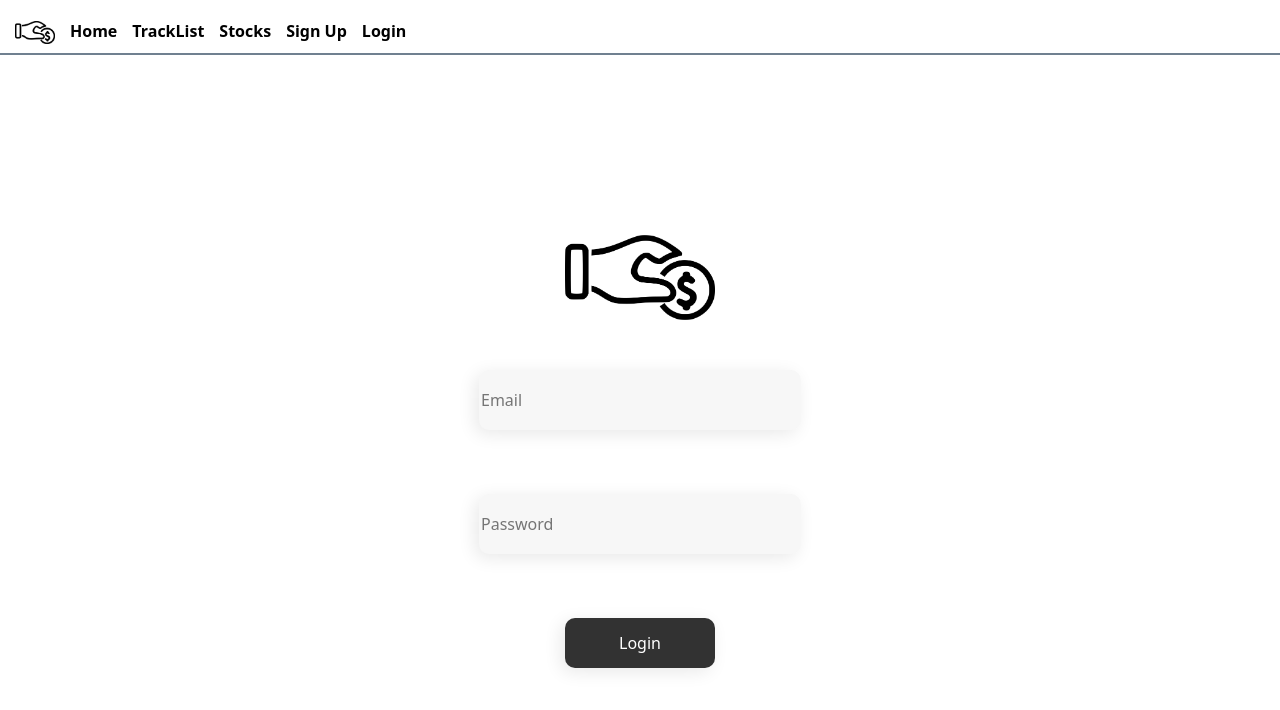
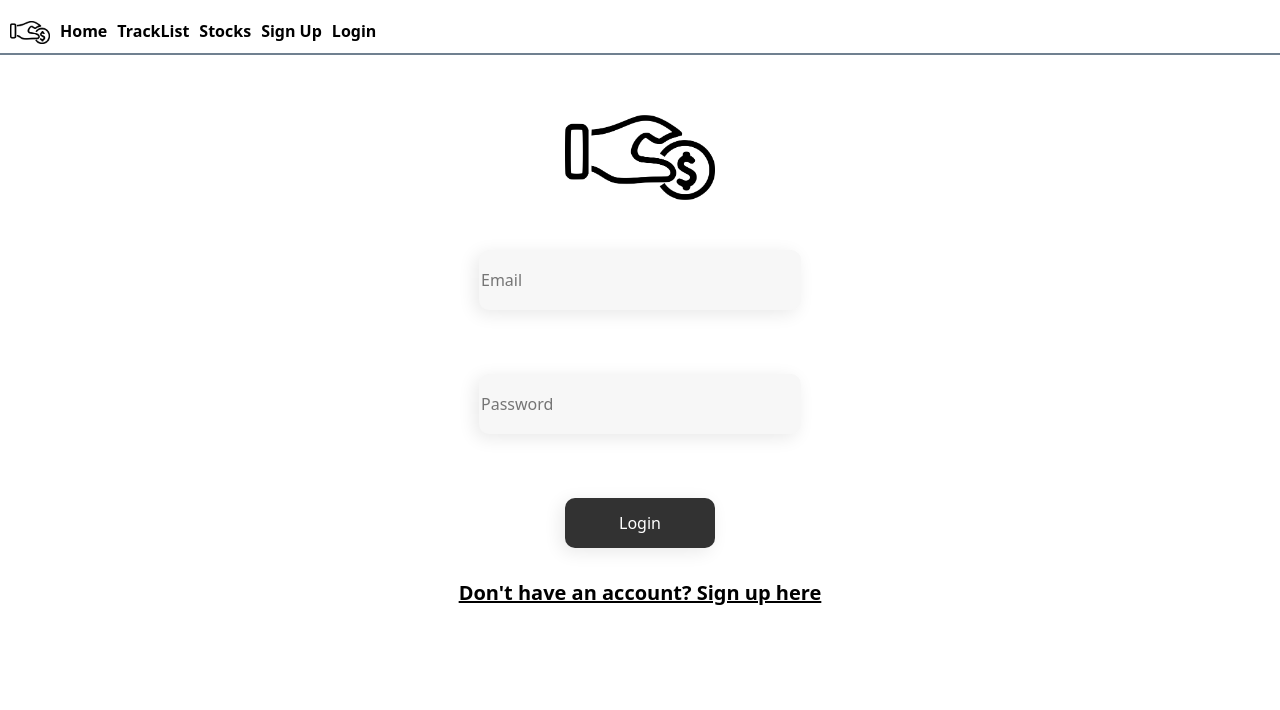
Before and after one commit to svastiks/react-all-investments-portfolio, a React (Create React App) app in the folder client/: page /login in a window 1280 px wide. Shown: the top 710 px of the page. Built offline with nearby package versions, Linux system fonts and the light colour scheme.

Commit message:
sign up and sign in error handling

```diff
--- a/client/src/Components/Coinlist.jsx
+++ b/client/src/Components/Coinlist.jsx
@@ -9,8 +9,8 @@ import { isDisabled } from '@testing-library/user-event/dist/utils';
 
 const Coinlist = (coin) => {
 
-    const [isDisabled, setDisabled] = useState(false);
-    const [isDisabledRemove, setDisabledRemove] = useState(false);
+    const [isDisabled, setDisabled] = useState('');
+    const [isDisabledRemove, setDisabledRemove] = useState('');
 
 
     const send = () => {
@@ -31,6 +31,8 @@ const Coinlist = (coin) => {
 
     const removeCoin = (id) => {
         localStorage.removeItem(id);
+        setDisabledRemove(true);
+        setDisabled(false);
 
         // window.location.reload(true);
     }
--- a/client/src/Pages/Login.jsx
+++ b/client/src/Pages/Login.jsx
@@ -2,14 +2,17 @@ import { useState, useEffect } from 'react'
 // const jwt = require('jsonwebtoken')
 // import jwt from 'jsonwebtoken'
 // import crypto from 'crypto'
+import { Link } from 'react-router-dom'
 
 const Buffer = require('buffer').Buffer;
-
 
 export default function Login() {
 
   const [email, setEmail] = useState('')
   const [password, setPassword] = useState('')
+  const [login, setLogin] = useState(true)
+  const [loginDone, setLoginDone] = useState(false)
+
 
   async function loginUser(event) {
     event.preventDefault();
@@ -26,6 +29,20 @@ export default function Login() {
     })
 
     const data = await response.json()
+    console.log(data)
+
+    if (data.status !== 'error') {
+      setLoginDone(true)
+      sessionStorage.setItem('Login', 'LoggedIn');
+      setTimeout(() => {
+        window.location.href = '/'
+      }, 700)
+      setLogin(true)
+    }
+    else {
+      setLogin(false)
+      setLoginDone(false)
+    }
 
     const token = data.user;
     const payload = token.split('.')[1];
@@ -37,20 +54,6 @@ export default function Login() {
     const jsonPayload = JSON.parse(decodedPayload);
 
     sessionStorage.setItem('name', jsonPayload.name)
-
-    if (data.user) {
-      alert('Login successful')
-
-      sessionStorage.setItem('Login', 'LoggedIn');
-
-      setTimeout(() => {
-        window.location.href = '/'
-      }, 1000)
-
-    }
-    else {
-      alert('Please check your username and password')
-    }
 
   }
 
@@ -68,6 +71,11 @@ export default function Login() {
           <input className="password" value={password} type="password" placeholder="Password" onChange={(e) => (setPassword(e.target.value))}></input> <br></br>
 
           <input className="login-btn" type="submit" value="Login"></input>
+
+          {login ? null : <h4 className="login-unsuccessful">Email or password entered is incorrect. <br></br>Please try again.</h4>}
+          {loginDone ? <h2 className='login-successful'>LOGIN SUCCESSFUL!</h2> : null}
+
+          <Link className='no-account' to='/register'>Don't have an account? Sign up here</Link>
         </div>
       </form>
 
--- a/client/src/Pages/Signup.jsx
+++ b/client/src/Pages/Signup.jsx
@@ -1,10 +1,15 @@
 import { useState, useEffect } from 'react'
+
+import { Link } from 'react-router-dom'
 
 export default function Home() {
 
     const [name, setName] = useState('')
     const [email, setEmail] = useState('')
     const [password, setPassword] = useState('')
+
+    const [success, setSuccess] = useState('')
+    const [fail, setFail] = useState(true);
 
     async function registerUser(event) {
         event.preventDefault();
@@ -25,11 +30,12 @@ export default function Home() {
         //console.log(data);
 
         if (data.status === 'error') {
-            alert('An account with this email already exists!!')
+            // alert('An account with this email already exists!!')
         }
-        else {
-            window.location.href = '/login'
-        }
+
+        let successLocal = data.status !== 'error';
+        setSuccess(successLocal)
+        setFail(successLocal)
     }
 
     return (
@@ -44,6 +50,17 @@ export default function Home() {
                 <input className="signup-password" value={password} type="password" placeholder="Password" onChange={(e) => (setPassword(e.target.value))}></input> <br></br>
 
                 <input className="signup-btn" type="submit" value="Register"></input>
+
+                <div className='after-signup'>
+
+                    {fail ? null : <h5 className='error-create'>An account with this email already exists.</h5>}
+
+                    {success ? <h3 className='success-create'>Account was created successfully.</h3> : null}
+                    {success ? <Link className='sucess-links' to='/login'>LOGIN INTO YOUR ACCOUNT</Link> : null}
+                    {success ? <div>or</div> : null}
+                    {success ? <Link className='sucess-links' to='/'>EXPLORE CRYPTO</Link> : null}
+
+                </div>
             </form>
         </div>
 
--- a/client/src/stylesheet.css
+++ b/client/src/stylesheet.css
@@ -188,8 +188,8 @@ body {
 .navbar-links a {
     color: #000;
     text-decoration: none;
-    padding-left: 15px;
-    font-weight: 700;
+    padding-left: 10px;
+    font-weight: 650;
 }
 
 /* Stocks Page */
@@ -208,10 +208,17 @@ body {
     margin-top: -20px;
 }
 
-.login-cont,
+.login-cont {
+    text-align: center;
+    margin-top: 80px;
+    display: flex;
+    flex-direction: column;
+    align-items: center;
+}
+
 .signup-cont {
     text-align: center;
-    margin-top: 200px;
+    margin-top: 60px;
     display: flex;
     flex-direction: column;
     align-items: center;
@@ -265,7 +272,7 @@ body {
 }
 
 .logoutLink {
-    font-size: 23px;
+    font-size: 20px;
     padding-left: 30px !important;
 }
 
@@ -273,6 +280,44 @@ body {
     width: 35px;
     margin-top: -10px;
     padding-left: 10px;
+}
+
+.after-signup {
+    text-align: center;
+}
+
+.no-account {
+    margin-top: 30px;
+    color: black;
+    font-size: 20px;
+    font-weight: 600;
+    text-decoration: underline;
+}
+
+.success-create {
+    color: green;
+    margin-bottom: 20px;
+    margin-top: 20px;
+}
+
+.error-create {
+    color: red;
+    margin-top: 20px;
+    margin-bottom: 20px;
+}
+
+.sucess-links {
+    font-size: 15px;
+}
+
+.login-unsuccessful {
+    color: red;
+    margin-top: 20px;
+}
+
+.login-successful {
+    color: green;
+    margin-top: 20px;
 }
 
 /* TrackerList */
```
